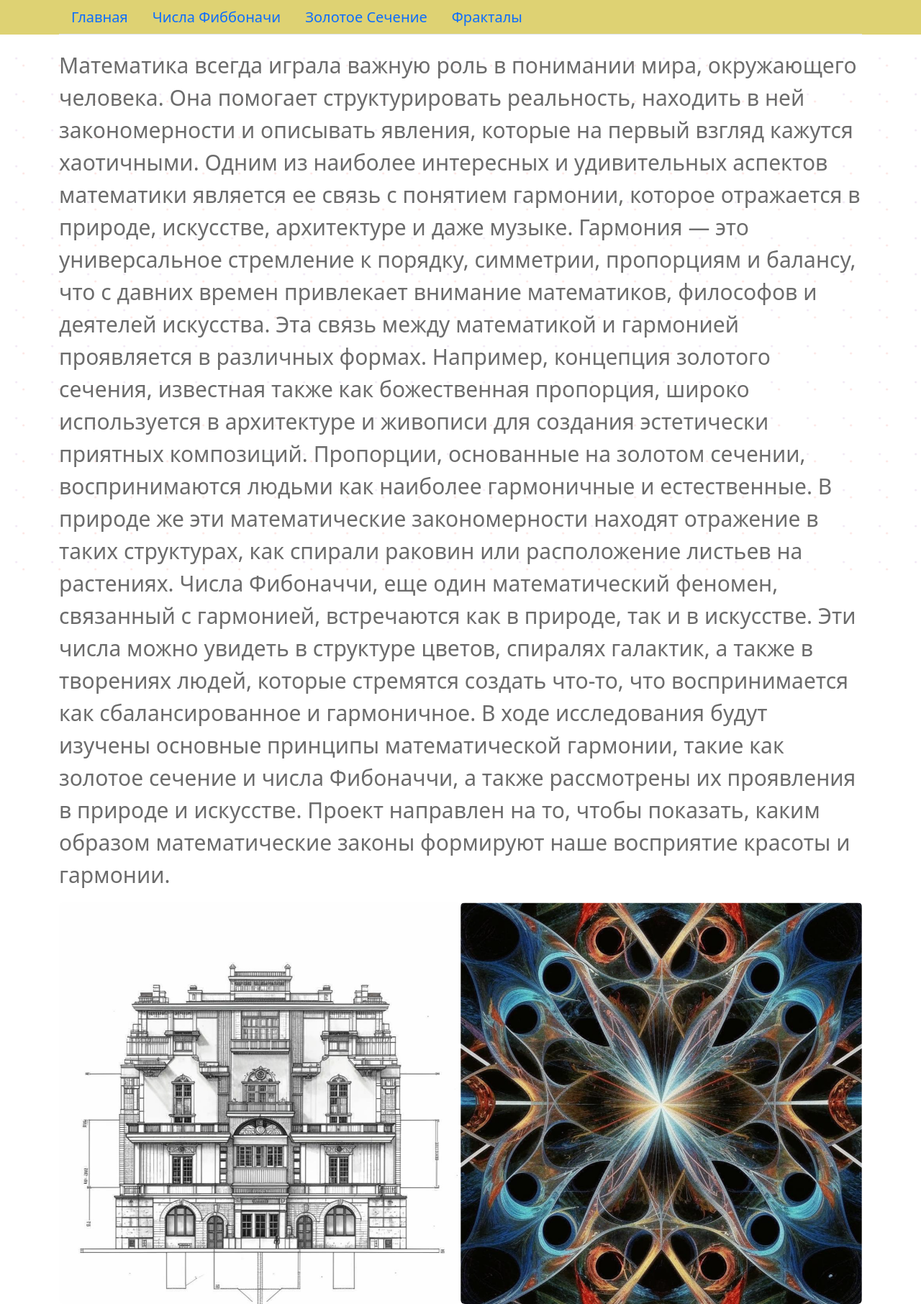
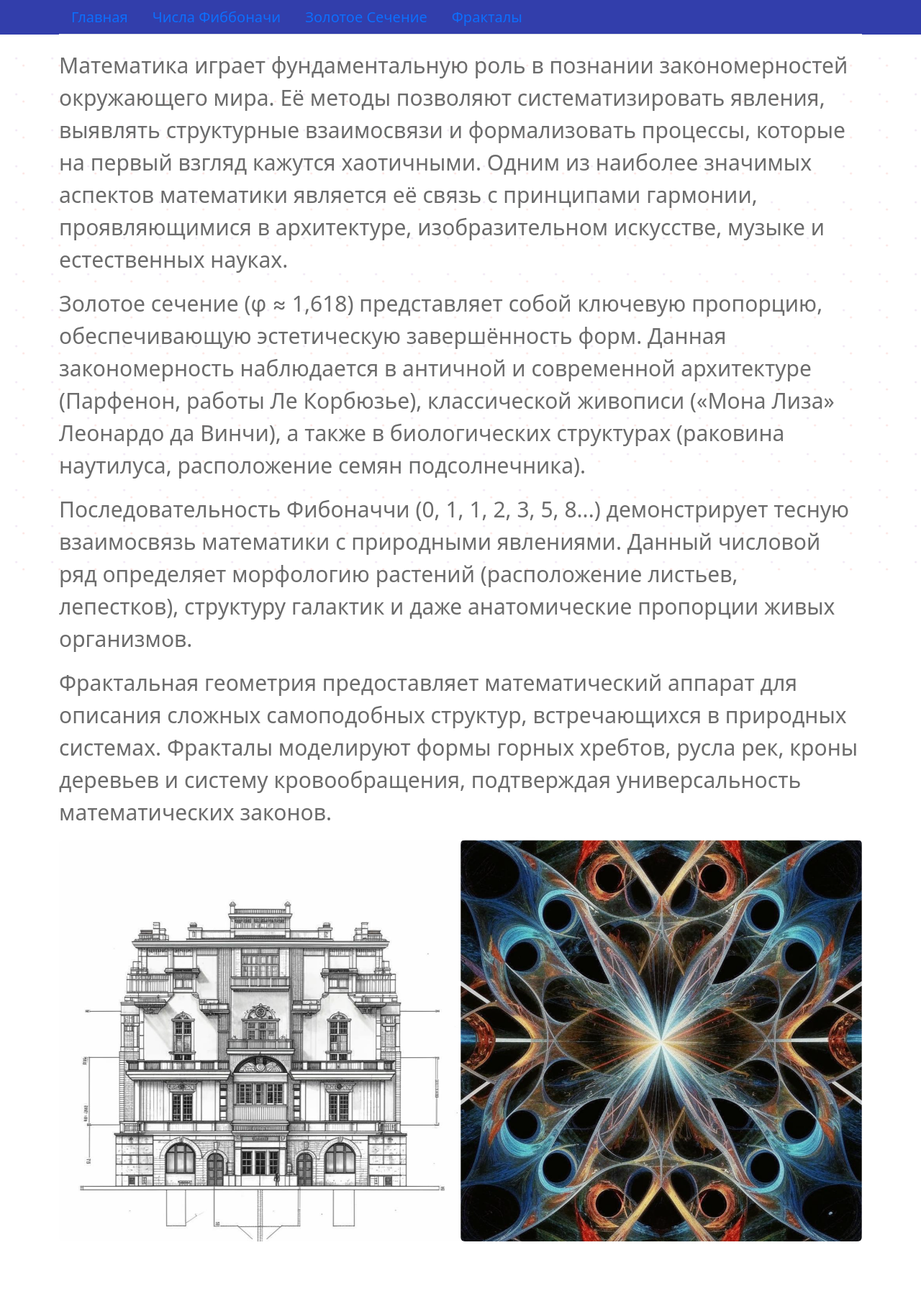
Before and after one commit to Litlery-of/Math-and-garmony, a Django app: page / in a window 1280 px wide. Shown: the whole page at 72% size. After the commit the page ends 1725 px from the top, so only its background shows below. Run offline with Django 5.2, Linux system fonts and the light colour scheme.

Commit message:
edit text

```diff
--- a/static/my_site/styles/base.css
+++ b/static/my_site/styles/base.css
@@ -2,7 +2,7 @@
 
     font-size: 20px;
     color: rgb(255, 0, 0);
-    background-color: rgb(222, 210, 115);
+    background-color: rgb(50, 62, 171);
 }
 
 main {
@@ -31,3 +31,27 @@
     background-color:rgb(56, 56, 56);
     min-height: 100vh;
 }
+
+a {
+    color: rgb(0, 0, 0); /* Синий цвет */
+}
+
+  /* Посещенная ссылка */
+a:visited {
+    color: #a800a8; /* Фиолетовый цвет */
+}
+
+  /* При наведении курсора */
+a:hover {
+    color: #ff4500; /* Оранжевый цвет */
+}
+
+  /* В момент нажатия */
+a:active {
+    color: #dc143c; /* Красный цвет */
+}
+
+  /* Для фокуса (актуально для клавиатурной навигации) */
+a:focus {
+outline: 2px solid #007bff;
+}
--- a/templates/my_site/index.html
+++ b/templates/my_site/index.html
@@ -3,7 +3,27 @@
 
 {% block main %}
   <div class="paragraph">
-    <p>
+    <p>Математика играет фундаментальную роль в познании закономерностей окружающего мира.
+      Её методы позволяют систематизировать явления, выявлять структурные взаимосвязи и
+      формализовать процессы, которые на первый взгляд кажутся хаотичными.
+      Одним из наиболее значимых аспектов математики является её связь с принципами гармонии,
+      проявляющимися в архитектуре, изобразительном искусстве, музыке и естественных науках.</p>
+
+    <p>Золотое сечение (φ ≈ 1,618) представляет собой ключевую пропорцию, обеспечивающую
+      эстетическую завершённость форм. Данная закономерность наблюдается в античной и современной архитектуре
+      (Парфенон, работы Ле Корбюзье), классической живописи («Мона Лиза» Леонардо да Винчи),
+      а также в биологических структурах (раковина наутилуса, расположение семян подсолнечника).</p>
+
+    <p>Последовательность Фибоначчи (0, 1, 1, 2, 3, 5, 8...)
+      демонстрирует тесную взаимосвязь математики с природными явлениями.
+      Данный числовой ряд определяет морфологию растений
+      (расположение листьев, лепестков), структуру галактик
+      и даже анатомические пропорции живых организмов.</p>
+
+    <p>Фрактальная геометрия предоставляет математический аппарат для описания сложных самоподобных структур,
+      встречающихся в природных системах. Фракталы моделируют формы горных хребтов,
+      русла рек, кроны деревьев и систему кровообращения, подтверждая универсальность математических законов.</p>
+    {% comment %} <p>
       Математика всегда играла важную роль в понимании мира, окружающего человека.
       Она помогает структурировать реальность, находить в ней закономерности и описывать явления,
       которые на первый взгляд кажутся хаотичными. Одним из наиболее интересных и
@@ -28,7 +48,7 @@
       в природе и искусстве. Проект направлен на то, чтобы показать, каким образом
       математические законы формируют наше восприятие красоты и гармонии.
 
-    </p>
+    </p> {% endcomment %}
     <img src="../static/images/main1.png" class="rounded float-end"
     alt="My Image"  style="width: 50%; max-width: 600px; height: auto;">
     <img src="../static/images/main2.png" class="rounded float-start"
```
